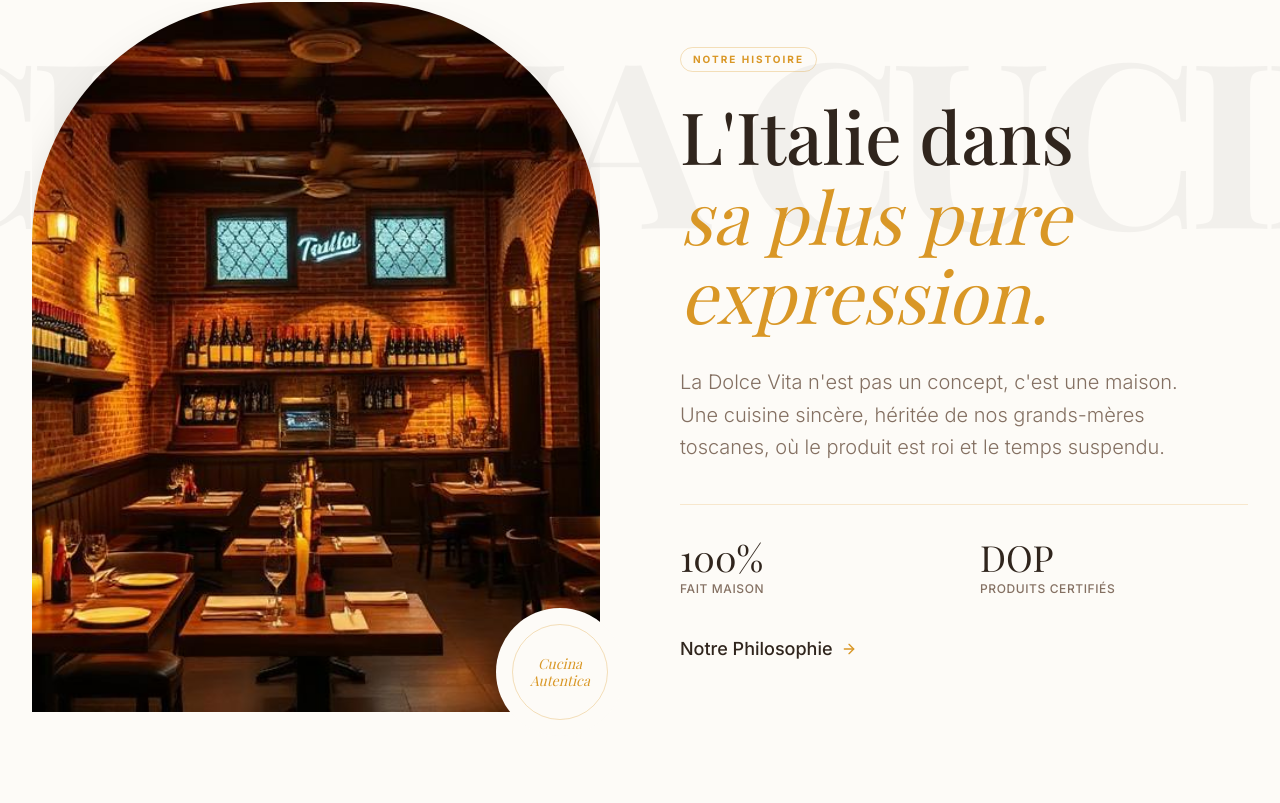
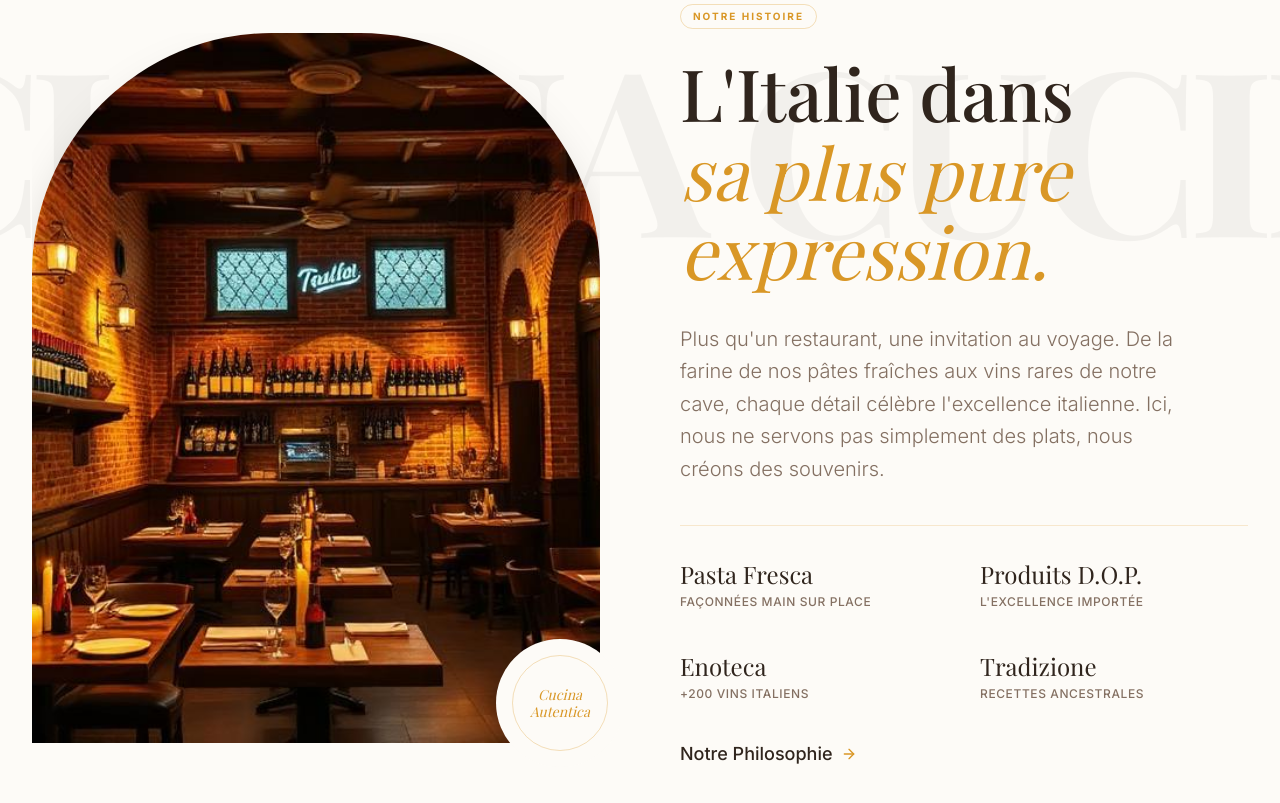
Before and after one commit to Eultype/la-dolce-vita, a Next.js app: page / in a window 1280 px wide. Shown: the part 926-1729 px from the top of the page. Built offline with nearby package versions, Linux system fonts and the light colour scheme; a web font is replaced by a local one.

Commit message:
feat(about): mise à jour du contenu pour un positionnement 'Luxe à Bruxelles' et ajout de 4 piliers d'excellence

```diff
--- a/src/components/home/AboutSection.tsx
+++ b/src/components/home/AboutSection.tsx
@@ -76,7 +76,7 @@ const AboutSection = () => {
                             animate={isInView ? { opacity: 1, y: 0 } : {}}
                             transition={{ duration: 0.8, delay: 0.2 }}
                         >
-                            {/* Même style de badge que le Hero */}
+                            {/* Badge */}
                             <span className="inline-block py-1 px-3 border border-italian-gold/30 rounded-full text-italian-gold text-[10px] font-bold tracking-[0.2em] uppercase mb-6">
                                 Notre Histoire
                             </span>
@@ -88,18 +88,28 @@ const AboutSection = () => {
                             </h2>
 
                             <p className="text-muted-foreground text-xl leading-relaxed font-light mb-10 max-w-lg">
-                                La Dolce Vita n'est pas un concept, c'est une maison. Une cuisine sincère, héritée de nos grands-mères toscanes, où le produit est roi et le temps suspendu.
+                                Plus qu'un restaurant, une invitation au voyage. De la farine de nos pâtes fraîches aux
+                                vins rares de notre cave, chaque détail célèbre l'excellence italienne. Ici, nous ne
+                                servons pas simplement des plats, nous créons des souvenirs.
                             </p>
 
-                            {/* Points Clés  */}
-                            <div className="grid grid-cols-2 gap-8 border-t border-italian-gold/20 pt-8">
+                            {/* Points Clés - Grille de 4 pour plus d'impact */}
+                            <div className="grid grid-cols-2 gap-x-8 gap-y-10 border-t border-italian-gold/20 pt-8">
                                 <div>
-                                    <div className="font-serif text-4xl text-foreground mb-1">100%</div>
-                                    <div className="text-xs uppercase tracking-wider text-muted-foreground font-medium">Fait Maison</div>
+                                    <div className="font-serif text-2xl text-foreground mb-1">Pasta Fresca</div>
+                                    <div className="text-xs uppercase tracking-wider text-muted-foreground font-medium">Façonnées main sur place</div>
                                 </div>
                                 <div>
-                                    <div className="font-serif text-4xl text-foreground mb-1">DOP</div>
-                                    <div className="text-xs uppercase tracking-wider text-muted-foreground font-medium">Produits Certifiés</div>
+                                    <div className="font-serif text-2xl text-foreground mb-1">Produits D.O.P.</div>
+                                    <div className="text-xs uppercase tracking-wider text-muted-foreground font-medium">L'excellence importée</div>
+                                </div>
+                                <div>
+                                    <div className="font-serif text-2xl text-foreground mb-1">Enoteca</div>
+                                    <div className="text-xs uppercase tracking-wider text-muted-foreground font-medium">+200 Vins Italiens</div>
+                                </div>
+                                <div>
+                                    <div className="font-serif text-2xl text-foreground mb-1">Tradizione</div>
+                                    <div className="text-xs uppercase tracking-wider text-muted-foreground font-medium">Recettes ancestrales</div>
                                 </div>
                             </div>
 
```
